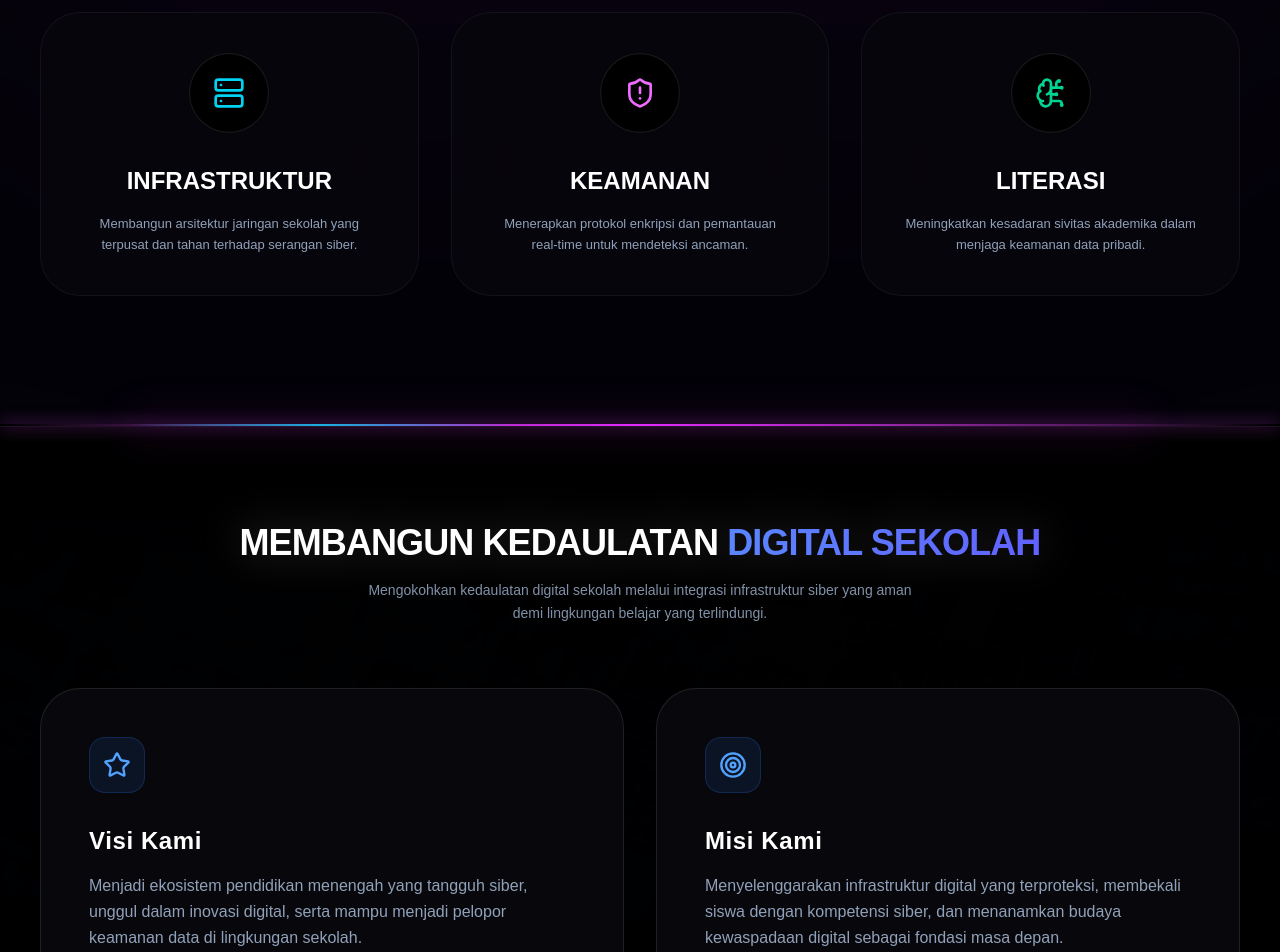
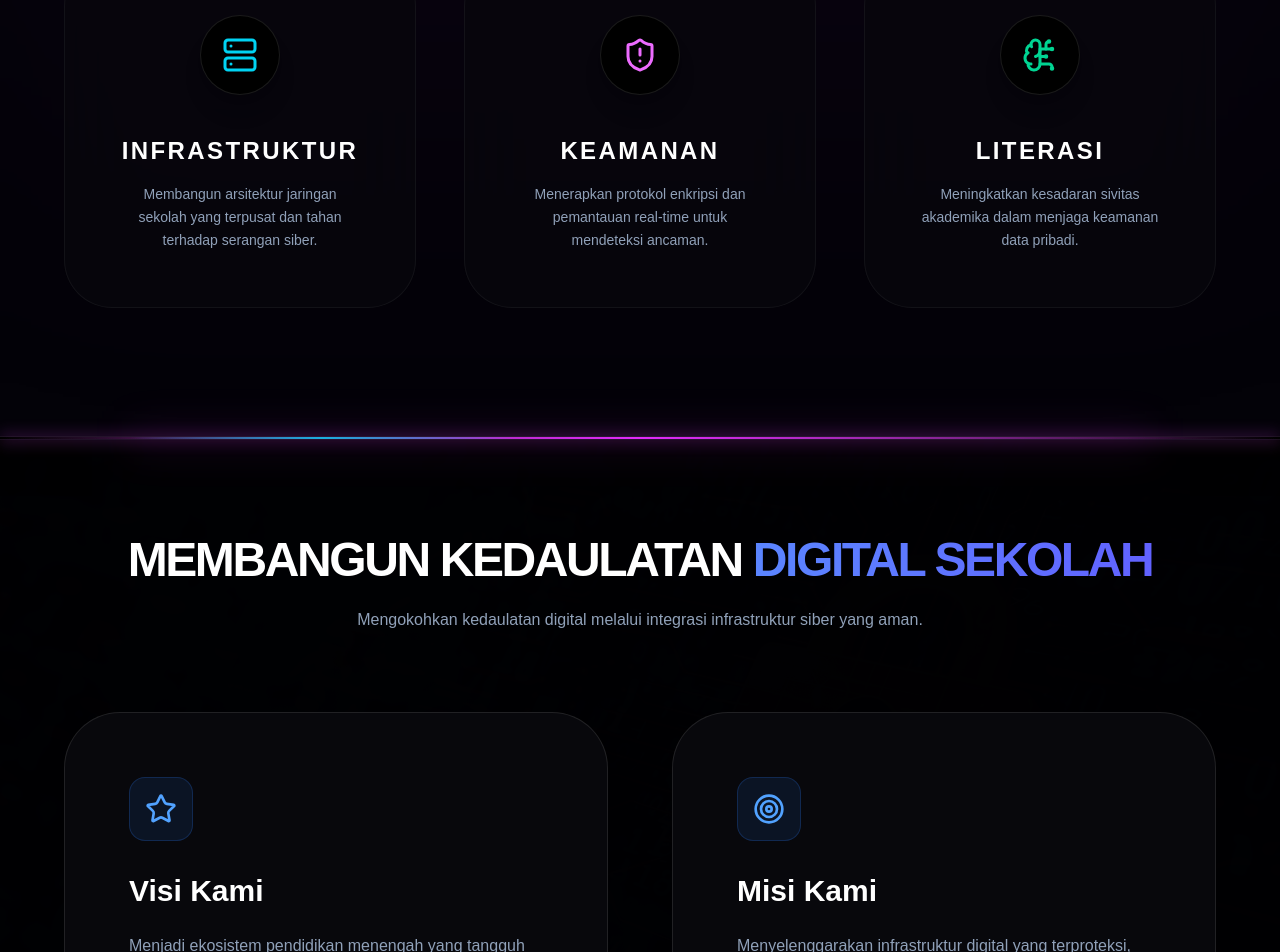
Before and after one commit to Edwinn1711/cyber-backend, a Next.js app: page / in a window 1280 px wide. Shown: the part 1140-2092 px from the top of the page. Built offline with nearby package versions, Linux system fonts and the light colour scheme.

Commit message:
style: broaden pilar and visi-misi sections to match infra module width (1600px)

```diff
--- a/app/(loginregister)/page.tsx
+++ b/app/(loginregister)/page.tsx
@@ -136,61 +136,42 @@ const SectionDivider = () => (
 
 const VisiMisiSection = ({ bgIdx }: { bgIdx: number }) => {
   const [hovered, setHovered] = useState<string | null>(null);
-
   const data = [
-    { id: "visi", icon: Star, title: "Visi Kami", desc: "Menjadi ekosistem pendidikan menengah yang tangguh siber, unggul dalam inovasi digital, serta mampu menjadi pelopor keamanan data di lingkungan sekolah." },
-    { id: "misi", icon: Target, title: "Misi Kami", desc: "Menyelenggarakan infrastruktur digital yang terproteksi, membekali siswa dengan kompetensi siber, dan menanamkan budaya kewaspadaan digital sebagai fondasi masa depan." }
+    { id: "visi", icon: Star, title: "Visi Kami", desc: "Menjadi ekosistem pendidikan menengah yang tangguh siber, unggul dalam inovasi digital, serta mampu menjadi pelopor keamanan data." },
+    { id: "misi", icon: Target, title: "Misi Kami", desc: "Menyelenggarakan infrastruktur digital yang terproteksi, membekali siswa dengan kompetensi siber, dan menanamkan budaya kewaspadaan digital." }
   ];
 
   return (
     <section className="relative w-full py-24 bg-[#020108] border-t border-white/5 overflow-hidden">
-      {/* --- BACKGROUND SINKRON (DIPERBAIKI OPACITYNYA) --- */}
       <div className="absolute inset-0 z-0">
         <AnimatePresence mode="wait">
           <motion.img
-            key={bgIdx}
-            src={CYBER_ASSETS[bgIdx]}
-            initial={{ opacity: 0 }}
-            animate={{ opacity: 0.35 }} // Dinaikkan ke 0.35 agar nampak jelas
-            exit={{ opacity: 0 }}
-            transition={{ duration: 2, ease: "easeInOut" }}
+            key={bgIdx} src={CYBER_ASSETS[bgIdx]} initial={{ opacity: 0 }}
+            animate={{ opacity: 0.35 }} exit={{ opacity: 0 }} transition={{ duration: 2 }}
             className="absolute inset-0 w-full h-full object-cover pointer-events-none mix-blend-lighten"
           />
         </AnimatePresence>
-
-        {/* Overlay hitam ditipiskan dari /90 ke /70 agar gambar tidak tertutup total */}
         <div className="absolute inset-0 bg-black/70 pointer-events-none" />
-
-        {/* Tambahan Gradient halus agar transisi antar section lebih mewah */}
-        <div className="absolute inset-0 bg-gradient-to-b from-black via-transparent to-black opacity-80" />
       </div>
 
-      <div className="relative z-10 max-w-[1400px] mx-auto px-6 lg:px-10 text-center">
-        <div className="mb-16">
-          <h2 className="text-3xl lg:text-4xl font-black text-white uppercase tracking-tight mb-4 drop-shadow-[0_0_20px_rgba(255,255,255,0.2)]">
+      {/* UBAH KE max-w-[1600px] DAN px-16 AGAR LEBAR */}
+      <div className="relative z-10 max-w-[1600px] mx-auto px-6 lg:px-16 text-center">
+        <div className="mb-20">
+          <h2 className="text-4xl lg:text-5xl font-black text-white uppercase tracking-tighter mb-6">
             Membangun Kedaulatan <span className="text-transparent bg-clip-text bg-gradient-to-r from-blue-400 to-indigo-500 animate-gradient-x">Digital Sekolah</span>
           </h2>
-          <p className="text-slate-400 max-w-xl mx-auto text-sm leading-relaxed opacity-90">
-            Mengokohkan kedaulatan digital sekolah melalui integrasi infrastruktur siber yang aman demi lingkungan belajar yang terlindungi.
-          </p>
+          <p className="text-slate-400 max-w-2xl mx-auto text-base">Mengokohkan kedaulatan digital melalui integrasi infrastruktur siber yang aman.</p>
         </div>
 
-        <div className="grid grid-cols-1 md:grid-cols-2 gap-8" onMouseLeave={() => setHovered(null)}>
+        <div className="grid grid-cols-1 md:grid-cols-2 gap-10 lg:gap-16" onMouseLeave={() => setHovered(null)}>
           {data.map((item) => (
             <div
-              key={item.id}
-              onMouseEnter={() => setHovered(item.id)}
-              className={`
-                bg-[#0a0a0f]/80 backdrop-blur-xl border border-white/10 p-10 lg:p-12 rounded-[2.5rem] text-left transition-all duration-500
-                ${hovered && hovered !== item.id ? 'blur-sm scale-[0.98] opacity-50' : 'scale-100 opacity-100'}
-                ${hovered === item.id ? 'shadow-[0_20px_50px_rgba(0,0,0,0.5)] -translate-y-4 border-blue-500/50' : ''}
-              `}
+              key={item.id} onMouseEnter={() => setHovered(item.id)}
+              className={`bg-[#0a0a0f]/80 backdrop-blur-xl border border-white/10 p-12 lg:p-16 rounded-[3.5rem] text-left transition-all duration-500 ${hovered && hovered !== item.id ? 'blur-sm scale-[0.98] opacity-50' : 'scale-100'} ${hovered === item.id ? '-translate-y-4 border-blue-500/50 shadow-2xl' : ''}`}
             >
-              <div className="w-14 h-14 bg-blue-500/10 text-blue-400 flex items-center justify-center rounded-2xl mb-8 border border-blue-500/20">
-                <item.icon size={28} />
-              </div>
-              <h3 className="text-2xl font-black text-white mb-4 tracking-wide">{item.title}</h3>
-              <p className="text-slate-400 text-sm lg:text-base leading-relaxed font-medium">{item.desc}</p>
+              <div className="w-16 h-16 bg-blue-500/10 text-blue-400 flex items-center justify-center rounded-2xl mb-8 border border-blue-500/20"><item.icon size={32} /></div>
+              <h3 className="text-3xl font-black text-white mb-6">{item.title}</h3>
+              <p className="text-slate-400 text-base leading-relaxed">{item.desc}</p>
             </div>
           ))}
         </div>
@@ -706,37 +687,29 @@ export default function CyberLandingDark() {
 
         <SectionDivider />
 
-        {/* --- HALAMAN 2: PILAR STRATEGIS --- */}
-        <div className="relative w-full bg-[#030208] z-20 pb-32 pt-24 shadow-[0_-30px_60px_rgba(0,0,0,0.8)]">
+{/* --- HALAMAN 2: PILAR STRATEGIS (DIBUAT LEBAR) --- */}
+<div className="relative w-full bg-[#030208] z-20 pb-32 pt-24 shadow-[0_-30px_60px_rgba(0,0,0,0.8)] border-b border-white/5">
            <div className="absolute top-0 inset-x-0 h-[600px] bg-gradient-to-b from-indigo-900/10 via-fuchsia-900/5 to-transparent blur-[120px] pointer-events-none" />
-           <section className="max-w-7xl mx-auto px-6 lg:px-10 relative z-10">
-               <div className="text-center mb-20">
+
+           {/* UBAH KE max-w-[1600px] DAN px-16 DISINI JUGA */}
+           <section className="max-w-[1600px] mx-auto px-6 lg:px-16 relative z-10">
+               <div className="text-center mb-24">
                  <h2 className="text-4xl lg:text-5xl font-black tracking-tighter uppercase mb-6">
                    <span className="text-transparent bg-clip-text bg-gradient-to-r from-cyan-400 via-blue-500 to-fuchsia-500">Pilar Strategis</span> Kami
                  </h2>
-                 <p className="text-slate-400 max-w-3xl mx-auto font-medium text-sm leading-relaxed">
-                   Berkomitmen untuk menciptakan lingkungan akademik yang tangguh terhadap ancaman digital melalui penguatan infrastruktur dan sistem keamanan proaktif.
-                 </p>
                </div>
-               <div className="grid grid-cols-1 md:grid-cols-3 gap-8">
-                  {/* Card 1 */}
-                  <div className="bg-[#08070d]/80 backdrop-blur-2xl border border-white/5 rounded-[2.5rem] p-10 text-center hover:border-cyan-500/40 transition-all duration-500">
-                     <div className="w-20 h-20 bg-black border border-white/10 rounded-full flex items-center justify-center mb-8 mx-auto"><Server size={32} className="text-cyan-400" /></div>
-                     <h3 className="text-2xl font-black text-white mb-4 uppercase">Infrastruktur</h3>
-                     <p className="text-[13px] text-slate-400 leading-relaxed">Membangun arsitektur jaringan sekolah yang terpusat dan tahan terhadap serangan siber.</p>
-                  </div>
-                  {/* Card 2 */}
-                  <div className="bg-[#08070d]/80 backdrop-blur-2xl border border-white/5 rounded-[2.5rem] p-10 text-center hover:border-fuchsia-500/40 transition-all duration-500">
-                     <div className="w-20 h-20 bg-black border border-white/10 rounded-full flex items-center justify-center mb-8 mx-auto"><ShieldAlert size={32} className="text-fuchsia-400" /></div>
-                     <h3 className="text-2xl font-black text-white mb-4 uppercase">Keamanan</h3>
-                     <p className="text-[13px] text-slate-400 leading-relaxed">Menerapkan protokol enkripsi dan pemantauan real-time untuk mendeteksi ancaman.</p>
-                  </div>
-                  {/* Card 3 */}
-                  <div className="bg-[#08070d]/80 backdrop-blur-2xl border border-white/5 rounded-[2.5rem] p-10 text-center hover:border-emerald-500/40 transition-all duration-500">
-                     <div className="w-20 h-20 bg-black border border-white/10 rounded-full flex items-center justify-center mb-8 mx-auto"><BrainCircuit size={32} className="text-emerald-400" /></div>
-                     <h3 className="text-2xl font-black text-white mb-4 uppercase">Literasi</h3>
-                     <p className="text-[13px] text-slate-400 leading-relaxed">Meningkatkan kesadaran sivitas akademika dalam menjaga keamanan data pribadi.</p>
-                  </div>
+               <div className="grid grid-cols-1 md:grid-cols-3 gap-10 lg:gap-12">
+                  {[
+                    { t: "Infrastruktur", i: Server, c: "text-cyan-400", d: "Membangun arsitektur jaringan sekolah yang terpusat dan tahan terhadap serangan siber." },
+                    { t: "Keamanan", i: ShieldAlert, c: "text-fuchsia-400", d: "Menerapkan protokol enkripsi dan pemantauan real-time untuk mendeteksi ancaman." },
+                    { t: "Literasi", i: BrainCircuit, c: "text-emerald-400", d: "Meningkatkan kesadaran sivitas akademika dalam menjaga keamanan data pribadi." }
+                  ].map((item, i) => (
+                    <div key={i} className="bg-[#08070d]/80 backdrop-blur-2xl border border-white/5 rounded-[3rem] p-12 lg:p-14 text-center hover:border-white/20 transition-all duration-500 hover:-translate-y-2">
+                       <div className="w-20 h-20 bg-black border border-white/10 rounded-full flex items-center justify-center mb-10 mx-auto shadow-xl"><item.i size={36} className={item.c} /></div>
+                       <h3 className="text-2xl font-black text-white mb-4 uppercase tracking-widest">{item.t}</h3>
+                       <p className="text-sm text-slate-400 leading-relaxed">{item.d}</p>
+                    </div>
+                  ))}
                </div>
            </section>
         </div>
```
